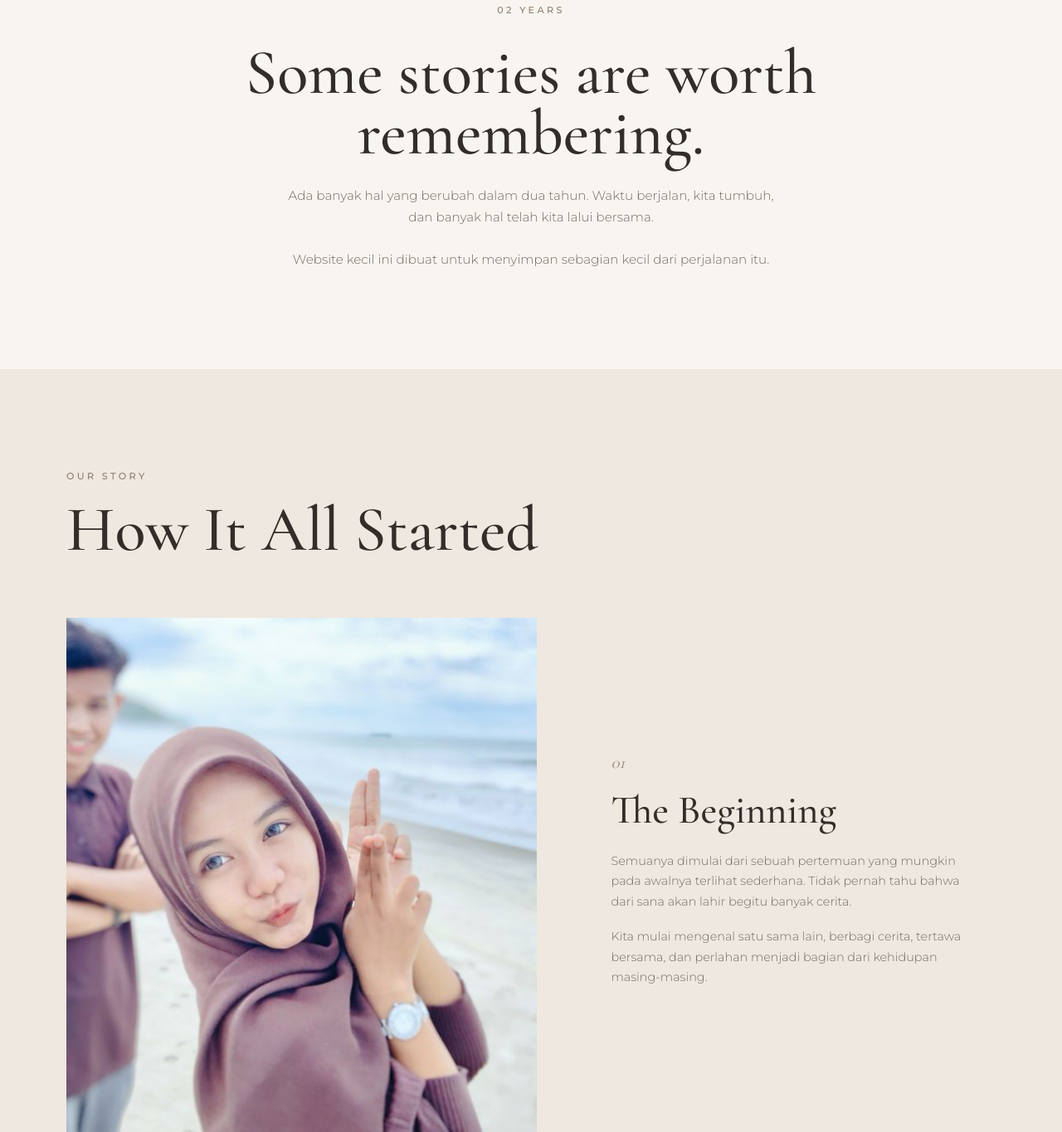
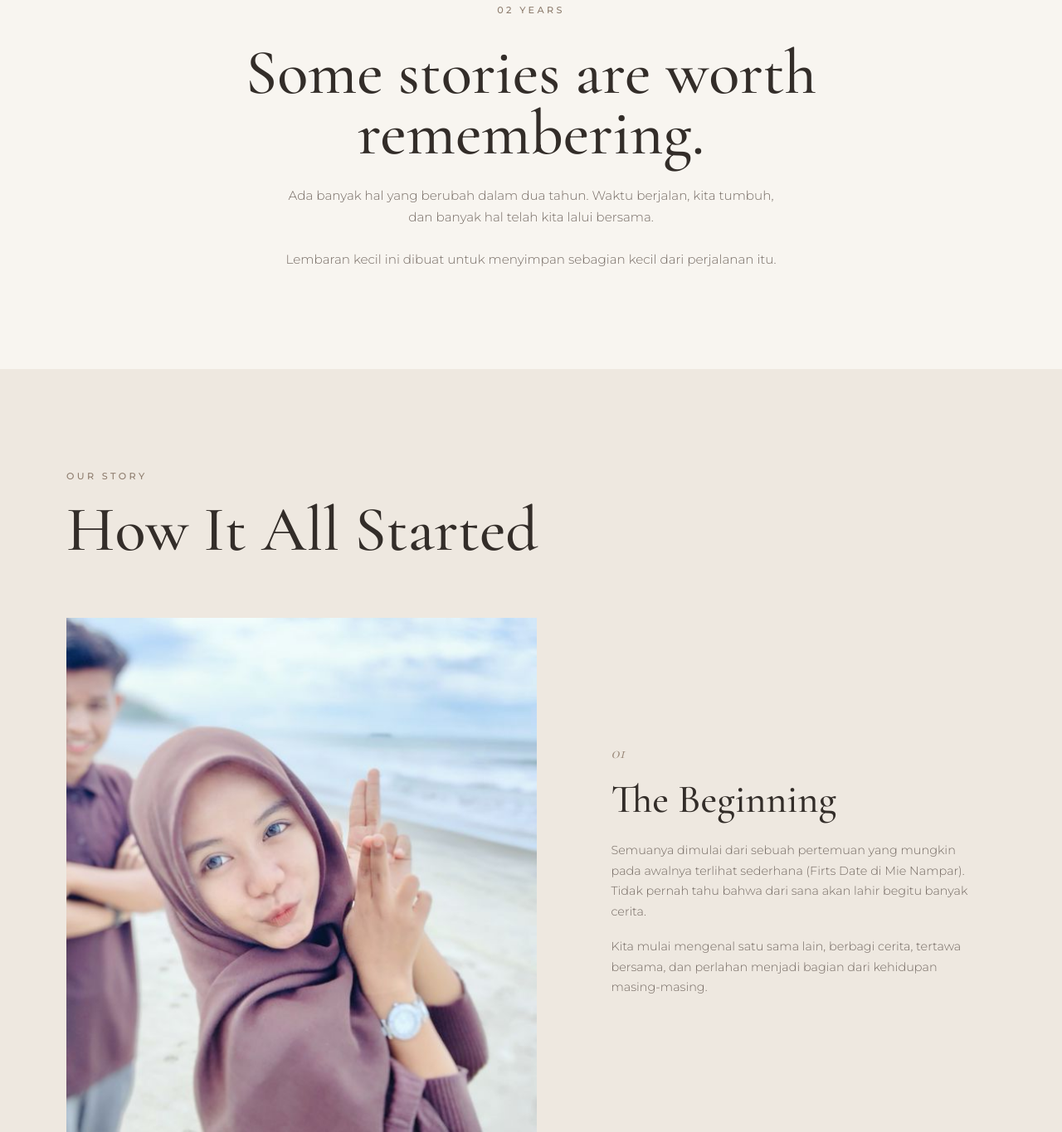
Before and after one commit to hadiisputt/anniversary, a plain HTML site: page index.html in a window 1280 px wide. Shown: the part 917-2282 px from the top of the page at 83% size. Drawn offline with nearby package versions, Linux system fonts and the light colour scheme.

Commit message:
Update index.html

```diff
--- a/index.html
+++ b/index.html
@@ -120,7 +120,7 @@
           </p>
 
           <p class="section-text">
-            Website kecil ini dibuat untuk menyimpan sebagian kecil dari
+            Lembaran kecil ini dibuat untuk menyimpan sebagian kecil dari
             perjalanan itu.
           </p>
         </div>
@@ -153,8 +153,8 @@
 
               <p>
                 Semuanya dimulai dari sebuah pertemuan yang mungkin pada awalnya
-                terlihat sederhana. Tidak pernah tahu bahwa dari sana akan lahir
-                begitu banyak cerita.
+                terlihat sederhana (Firts Date di Mie Nampar). Tidak pernah tahu
+                bahwa dari sana akan lahir begitu banyak cerita.
               </p>
 
               <p>
@@ -428,7 +428,7 @@
         ========================================= -->
       <section class="closing section">
         <div class="container closing-content">
-          <p class="section-label">October 2026</p>
+          <p class="section-label">06 October 2026</p>
 
           <h2 class="closing-title">Happy 2nd Anniversary</h2>
 
@@ -446,7 +446,7 @@
     ========================================= -->
     <footer class="footer">
       <div class="container footer-content">
-        <p>Made with love.</p>
+        <p>Made with Yourlove.</p>
 
         <p>© 2026 Our Story</p>
       </div>
```
